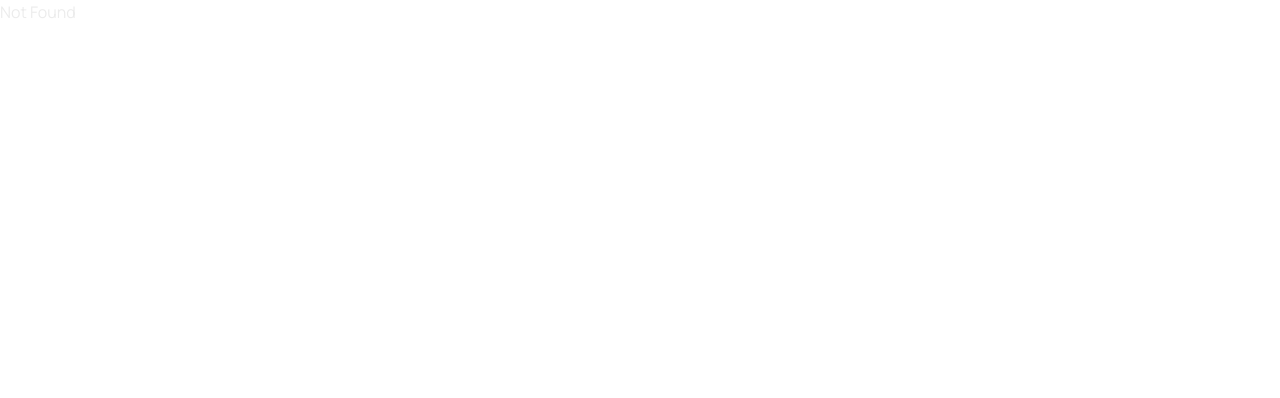
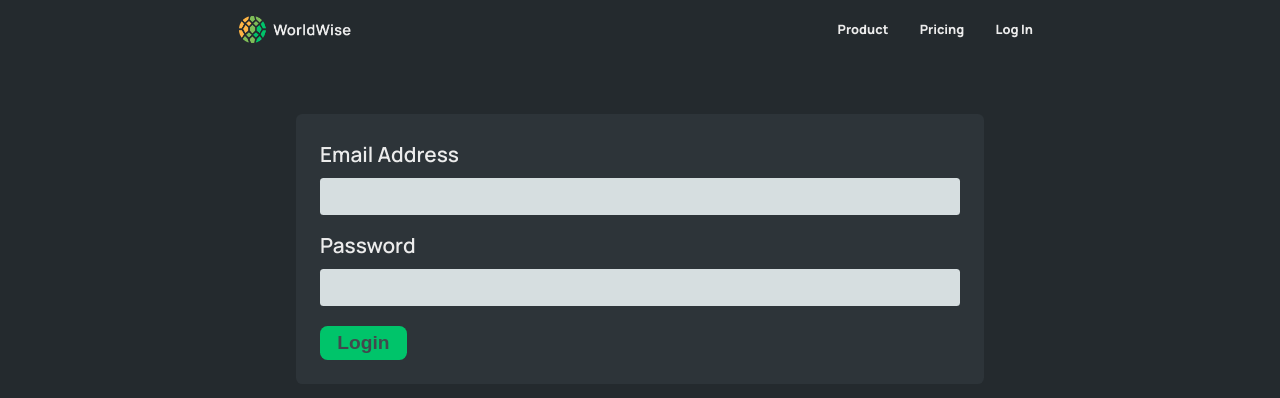
Before and after one commit to davidrapu/world, a React (Vite) app: page /login in a window 1280 px wide. Shown: the top 398 px of the page. Built offline with nearby package versions, Linux system fonts and the light colour scheme.

Commit message:
added login page

```diff
--- a/src/App.jsx
+++ b/src/App.jsx
@@ -3,6 +3,7 @@ import Product from './pages/Product/Product.jsx'
 import Home from "./pages/Home/Home";
 import Pricing from "./pages/Pricing/Pricing";
 import NotFound from "./pages/NotFound/NotFound";
+import LogIn from "./pages/LogIn/LogIn.jsx";
 
 export default function App() {
   return <BrowserRouter>
@@ -10,6 +11,7 @@ export default function App() {
       <Route path='product' element={<Product />} />
       <Route path="/" element={<Home />} />
       <Route path="pricing" element={<Pricing />} />
+      <Route path="login" element={<LogIn />} />
       <Route path="*" element={<NotFound />} />
     </Routes>
   </BrowserRouter>
--- /dev/null
+++ b/src/pages/LogIn/LogIn.jsx
@@ -0,0 +1,25 @@
+import styles from './LogIn.module.css';
+import NavBar from '../../components/Navigation/NavBar';
+import Button from '../../components/Button/Button'
+function LogIn() {
+    return (
+        <div className={styles.login}>
+            <NavBar />
+            <main>
+                <form>
+                    <fieldset>
+                        <label for='userEmail' >Email Address</label>
+                        <input type="email" name="userEmail" id='userEmail' />
+                    </fieldset>
+                    <fieldset>
+                        <label for='userPassword'>Password</label>
+                        <input type="password" name="userPassword" id="userPassword" />
+                    </fieldset>
+                    <Button>Login</Button>
+                </form>
+            </main>
+        </div>
+    )
+}
+
+export default LogIn
--- /dev/null
+++ b/src/pages/LogIn/LogIn.module.css
@@ -0,0 +1,88 @@
+.login{
+    background-color: var(--color-dark--0);
+    min-height: 100vh;
+    width: 100%;
+    display: flex;
+    flex-direction: column;
+    row-gap: 2em;
+    align-items: center;
+}
+.login main{
+    width: 70%;
+    padding: 1.5em;
+    background-color: var(--color-dark--1);
+    border-radius: 0.4em;
+}
+.login form{
+    display: flex;
+    flex-direction: column;
+    row-gap: 0.9em;
+}
+.login fieldset{
+    border: none;
+    margin: 0;
+    padding: 0;
+    display: flex;
+    flex-direction: column;
+    row-gap: 0.3750em;
+}
+.login label{
+    font-size: 0.8em;
+    font-weight: 600;
+}
+.login input{
+    padding: 0.3125em;
+    background-color: var(--color-light--3);
+    border: none;
+    border-radius: 0.2em;
+    height: 1.3em;
+}
+.login button{
+    width: fit-content;
+    padding: 0.3em 0.9em;
+    font-weight: 600;
+    margin-top: 0.3125em;
+}
+
+@media (min-width: 46.8750em){ /* 750 px */
+    .login{
+        main{
+            width: 60%;
+        }
+        label{
+            font-size: 1.1em;
+        }
+        input{
+            height: 1.5em;
+            font-size: 0.9em;
+        }
+        button{
+            font-size: 1em;
+        }
+    }
+}
+
+@media (min-width: 56.2500em){ /* 900 px */
+    .login{
+        main{
+            width: 55%;
+        }
+    }
+}
+
+@media (min-width: 75em){ /* 1200 px */
+    .login{
+        main{
+            width: 50%;
+        }
+        label{
+            font-size: 1.3em;
+        }
+        input{
+            font-size: 1.1em;
+        }
+        button{
+            font-size: 1.2em;
+        }
+    }
+}
```
